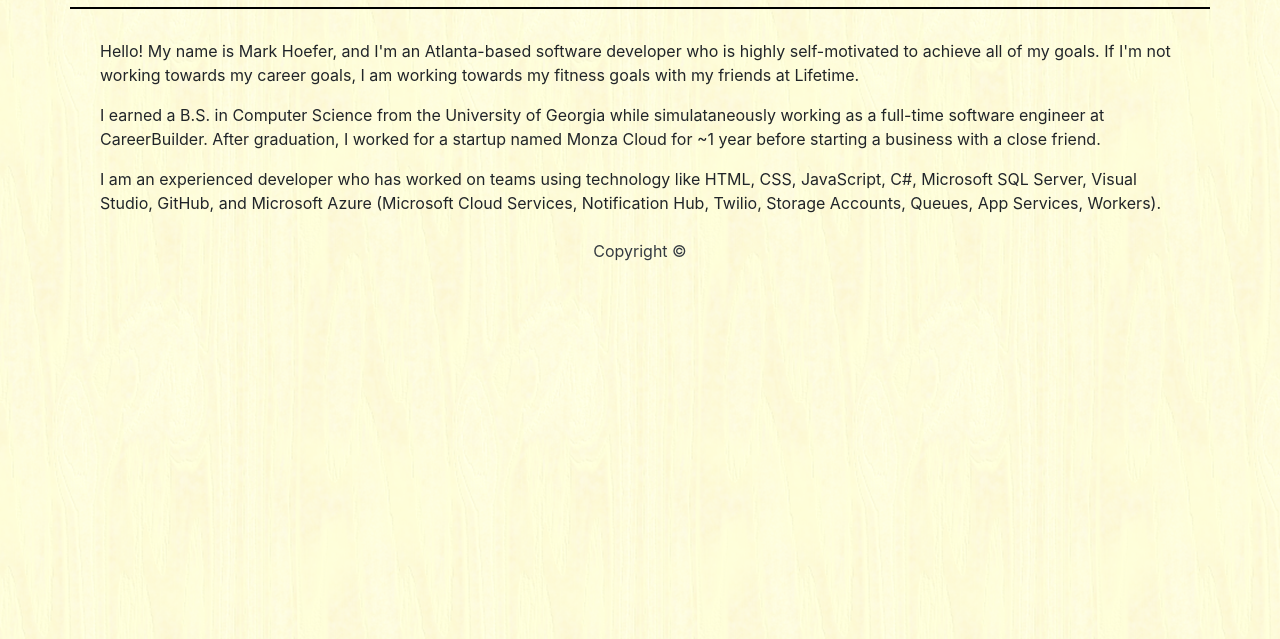
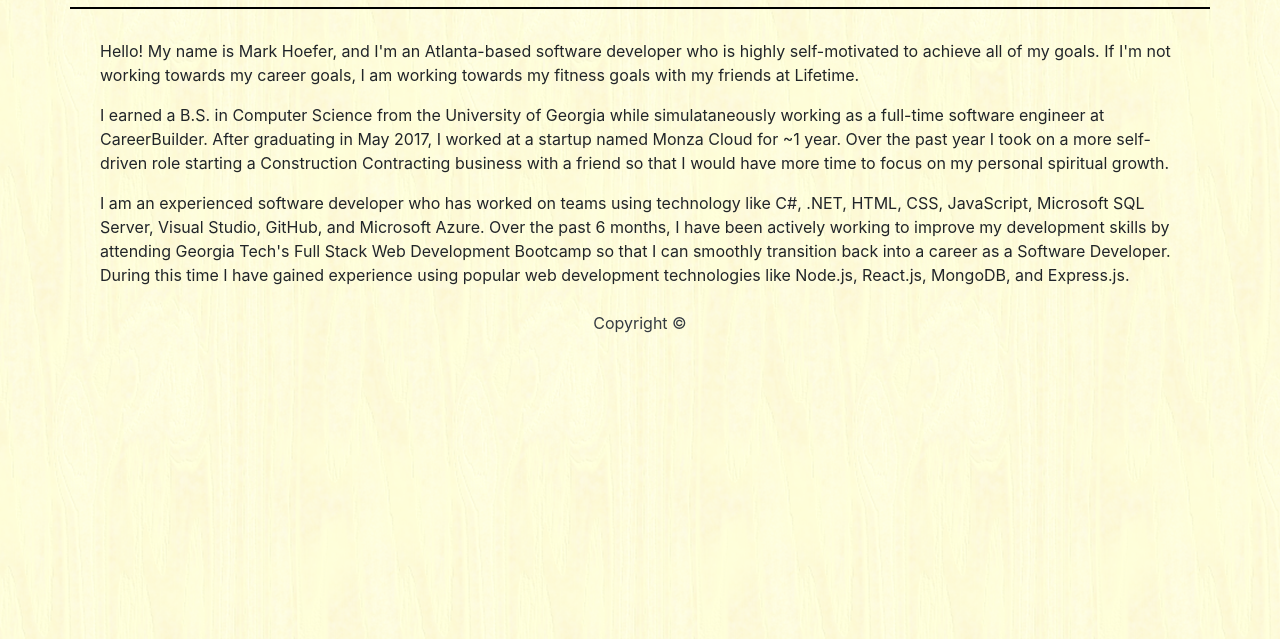
Before and after one commit to mhoe4/Marks-Portfolio, a plain HTML site: page index.html in a window 1280 px wide. Shown: the part 161-800 px from the top of the page. Drawn offline with nearby package versions, Linux system fonts and the light colour scheme.

Commit message:
improve bio

```diff
--- a/index.html
+++ b/index.html
@@ -96,26 +96,15 @@
         <!-- Bio Section -->
         <div class="col-md-12 mx-auto">
           <p>
-            Hello! My name is Mark Hoefer, and I'm an Atlanta-based software developer who is highly self-motivated to
-            achieve
-            all of my goals. If I'm not working towards my career goals, I am working towards my fitness goals with my
-            friends
-            at Lifetime.
+            Hello! My name is Mark Hoefer, and I'm an Atlanta-based software developer who is highly self-motivated to achieve all of my goals. If I'm not working towards my career goals, I am working towards my fitness goals with my friends at Lifetime.
           </p>
 
           <p>
-            I earned a B.S. in Computer Science from the University of Georgia while simulataneously working as a
-            full-time
-            software engineer at CareerBuilder. After graduation, I worked for a startup named Monza Cloud for ~1 year
-            before starting a business with a close friend.
+            I earned a B.S. in Computer Science from the University of Georgia while simulataneously working as a full-time software engineer at CareerBuilder. After graduating in May 2017, I worked at a startup named Monza Cloud for ~1 year. Over the past year I took on a more self-driven role starting a Construction Contracting business with a friend so that I would have more time to focus on my personal spiritual growth.
           </p>
 
           <p>
-            I am an experienced developer who has worked on teams using technology like HTML, CSS, JavaScript, C#,
-            Microsoft
-            SQL Server, Visual Studio, GitHub, and Microsoft Azure (Microsoft Cloud Services, Notification Hub, Twilio,
-            Storage
-            Accounts, Queues, App Services, Workers).
+            I am an experienced software developer who has worked on teams using technology like C#, .NET, HTML, CSS, JavaScript, Microsoft SQL Server, Visual Studio, GitHub, and Microsoft Azure. Over the past 6 months, I have been actively working to improve my development skills by attending Georgia Tech's Full Stack Web Development Bootcamp so that I can smoothly transition back into a career as a Software Developer. During this time I have gained experience using popular web development technologies like Node.js, React.js, MongoDB, and Express.js.
           </p>
         </div>
         <!-- End Bio Section -->
```
Also changed, not shown: 1 other file.
